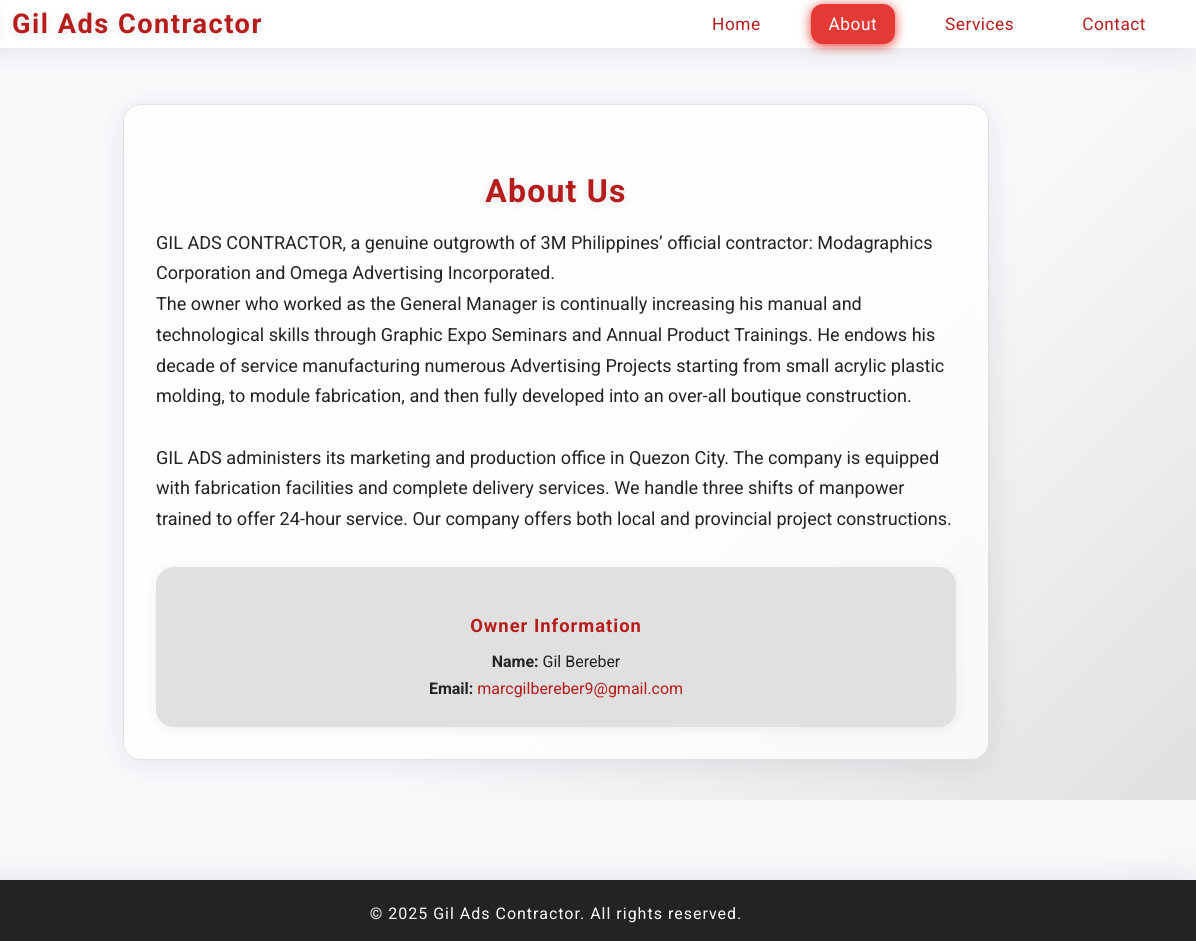
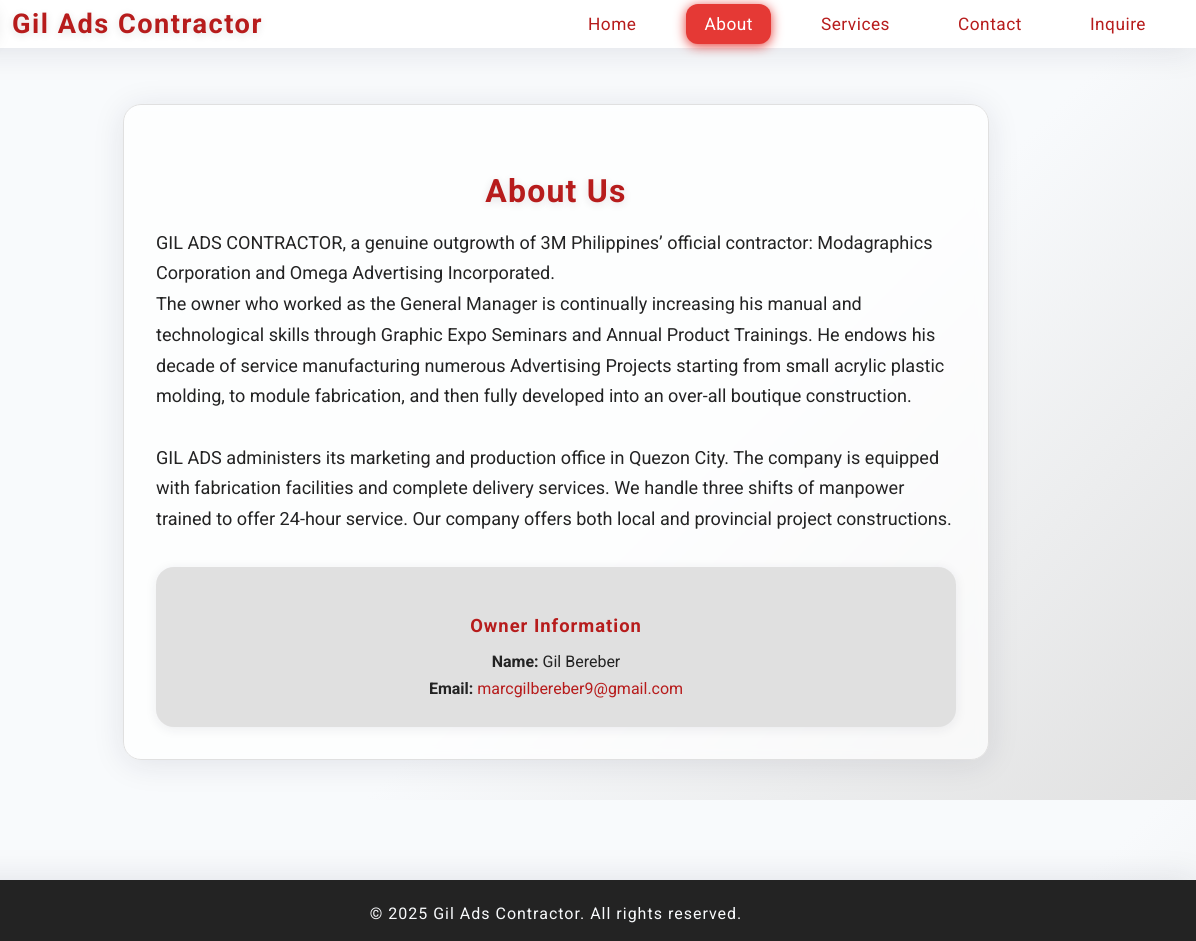
Before and after one commit to RosiahMae/GiladsConstructor, a plain HTML site: page about.html in a window 1280 px wide. Shown: the full height of the page, 84-1280 px from the left. Drawn offline with Linux system fonts and the light colour scheme.

Commit message:
Update about.html

```diff
--- a/about.html
+++ b/about.html
@@ -198,6 +198,7 @@
       <a href="about.html" class="active">About</a>
       <a href="products.html">Services</a>
       <a href="contact.html">Contact</a>
+      <a href="inquire.html">Inquire</a>
     </nav>
   </header>
   <section class="about-section">
```
